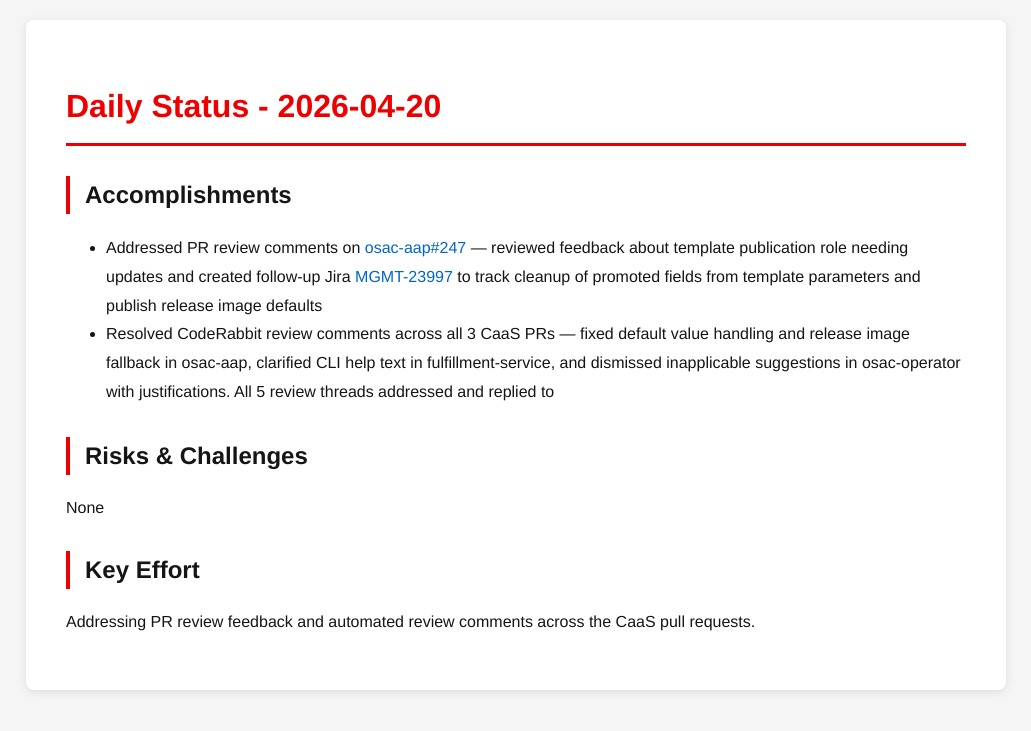
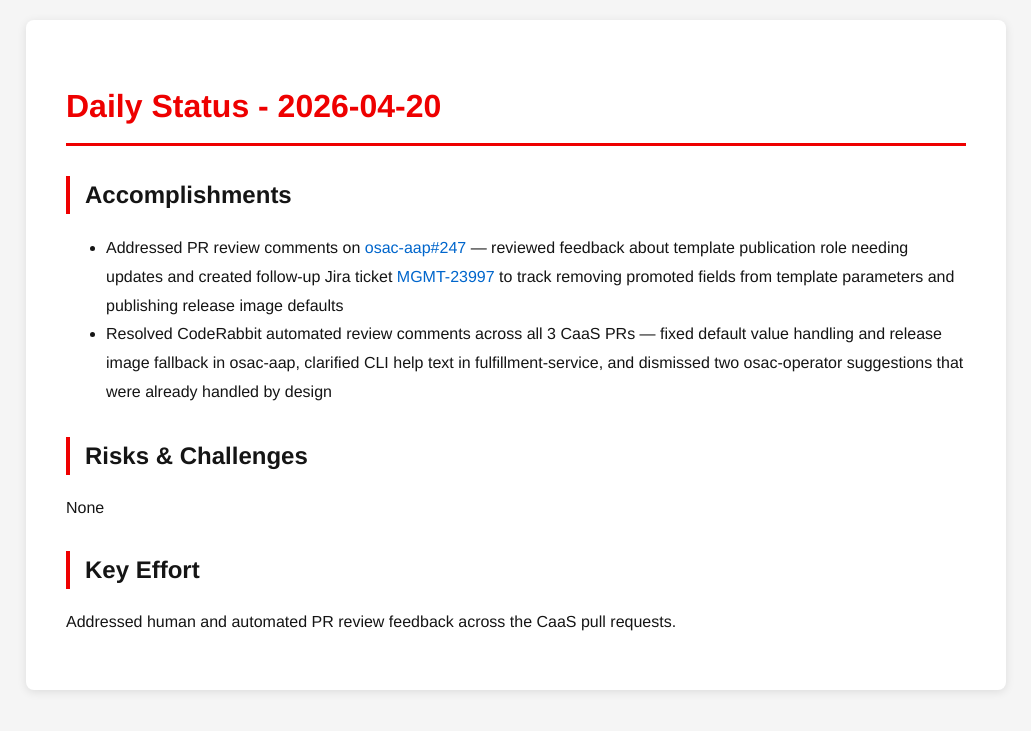
Before and after one commit to tzvatot/daily-status, a Jekyll site: the page built from 2026-04-20.md, in a window 1280 px wide. Shown: the top 731 px of the page, without its empty margins (124-1155 px from the left). Built offline with Jekyll 4.4.1, drawn with Linux system fonts in a browser that asks for light colours.

Commit message:
Daily status update - 2026-04-20

```diff
--- a/2026-04-20.md
+++ b/2026-04-20.md
@@ -7,11 +7,11 @@ date: 2026-04-20
 # Daily Status - 2026-04-20
 
 ## Accomplishments
-- Addressed PR review comments on [osac-aap#247](https://github.com/osac-project/osac-aap/pull/247) — reviewed feedback about template publication role needing updates and created follow-up Jira [MGMT-23997](https://issues.redhat.com/browse/MGMT-23997) to track cleanup of promoted fields from template parameters and publish release image defaults
-- Resolved CodeRabbit review comments across all 3 CaaS PRs — fixed default value handling and release image fallback in osac-aap, clarified CLI help text in fulfillment-service, and dismissed inapplicable suggestions in osac-operator with justifications. All 5 review threads addressed and replied to
+- Addressed PR review comments on [osac-aap#247](https://github.com/osac-project/osac-aap/pull/247) — reviewed feedback about template publication role needing updates and created follow-up Jira ticket [MGMT-23997](https://issues.redhat.com/browse/MGMT-23997) to track removing promoted fields from template parameters and publishing release image defaults
+- Resolved CodeRabbit automated review comments across all 3 CaaS PRs — fixed default value handling and release image fallback in osac-aap, clarified CLI help text in fulfillment-service, and dismissed two osac-operator suggestions that were already handled by design
 
 ## Risks & Challenges
 None
 
 ## Key Effort
-Addressing PR review feedback and automated review comments across the CaaS pull requests.
+Addressed human and automated PR review feedback across the CaaS pull requests.
```
